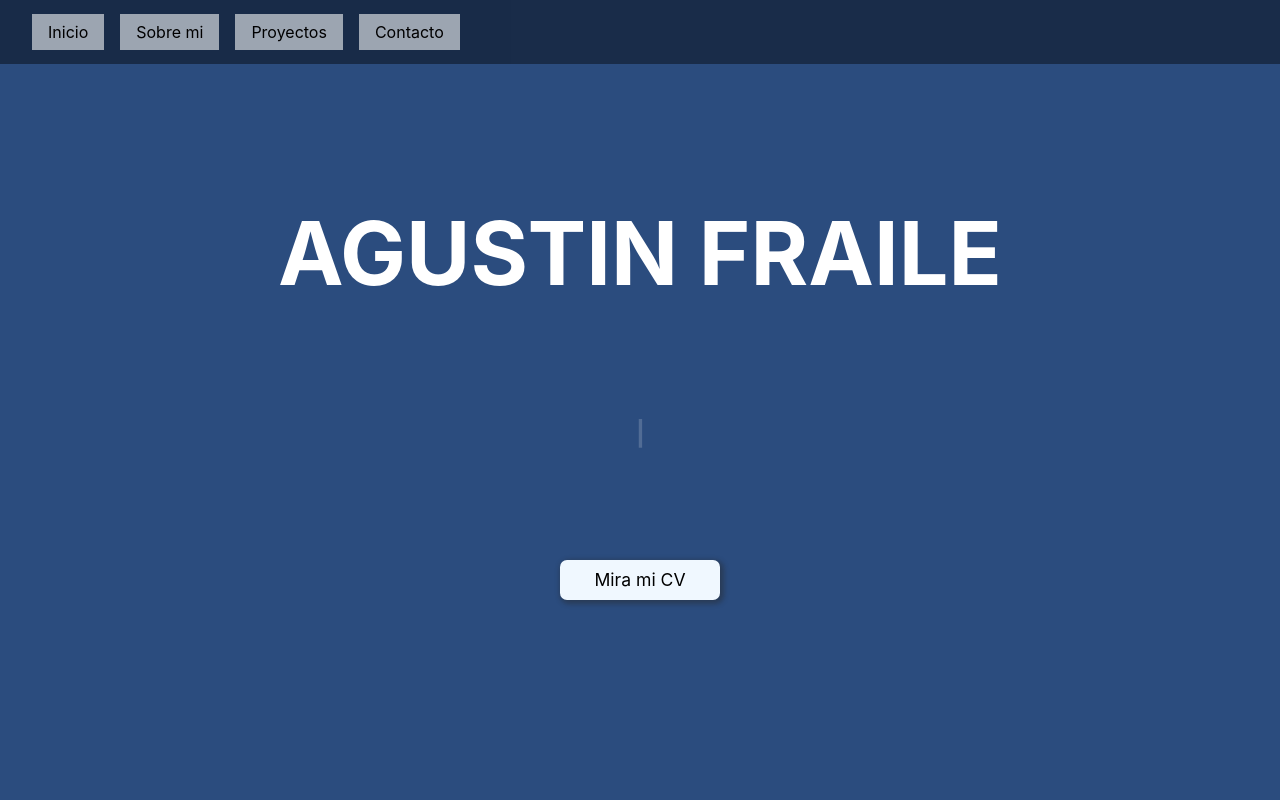
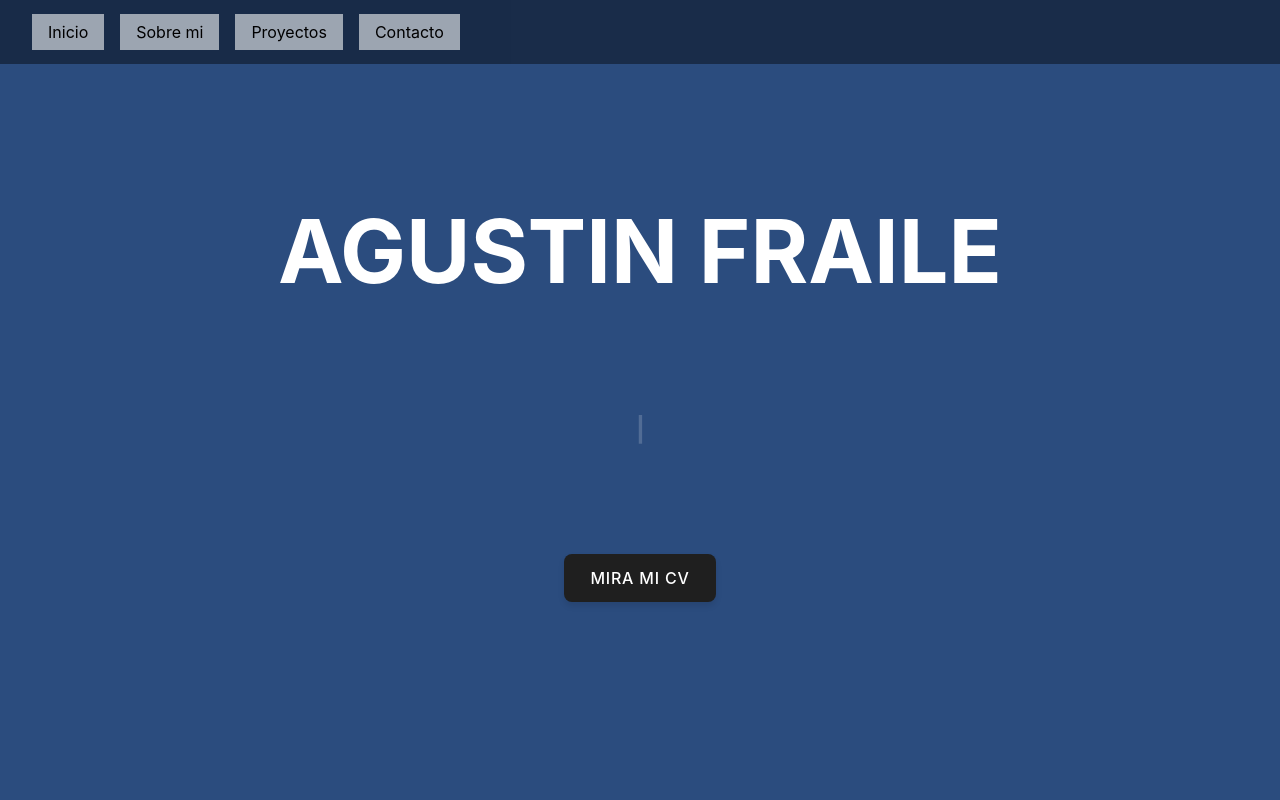
Before and after one commit to agustinfraile/portfolio, a React (Vite) app: page / in a window 1280 px wide. Shown: the top 800 px of the page. Built offline with nearby package versions, Linux system fonts and the light colour scheme.

Commit message:
agregando estilos al boton de cv

```diff
--- a/src/components/ButtonCv/ButtonCv.css
+++ b/src/components/ButtonCv/ButtonCv.css
@@ -1,4 +1,4 @@
-    .buttonCV_container {
+    /* .buttonCV_container {
     width: 10rem;
     height: 2.5rem;
     cursor: pointer;
@@ -15,4 +15,34 @@
 .buttonCV_container:hover {
     transform: scale(110%);
     transition: 0.5s;
+} */
+
+
+.buttonCV_container {
+    background-color: #1f1f1f;
+    color: #fff;
+    padding: 12px 24px;
+    font-size: 16px;
+    font-weight: 500;
+    border: 2px solid transparent;
+    border-radius: 8px;
+    cursor: pointer;
+    transform: scale(100%);
+    transition: background-color 0.3s, box-shadow 0.3s, border-color 0.3s, transform 0.6s;
+    box-shadow: 0px 4px 6px rgba(0, 0, 0, 0.1);
+    text-transform: uppercase;
+    letter-spacing: 0.05em;
 }
+
+.buttonCV_container:hover {
+    background-color: #fff;
+    color: #1f1f1f;
+    border-color: #1f1f1f;
+    box-shadow: 0px 6px 12px rgba(0, 0, 0, 0.15);
+    transform: scale(110%);
+}
+
+.buttonCV_container:active {
+    box-shadow: 0px 2px 4px rgba(0, 0, 0, 0.2);
+    transform: translateY(2px);
+}
```
